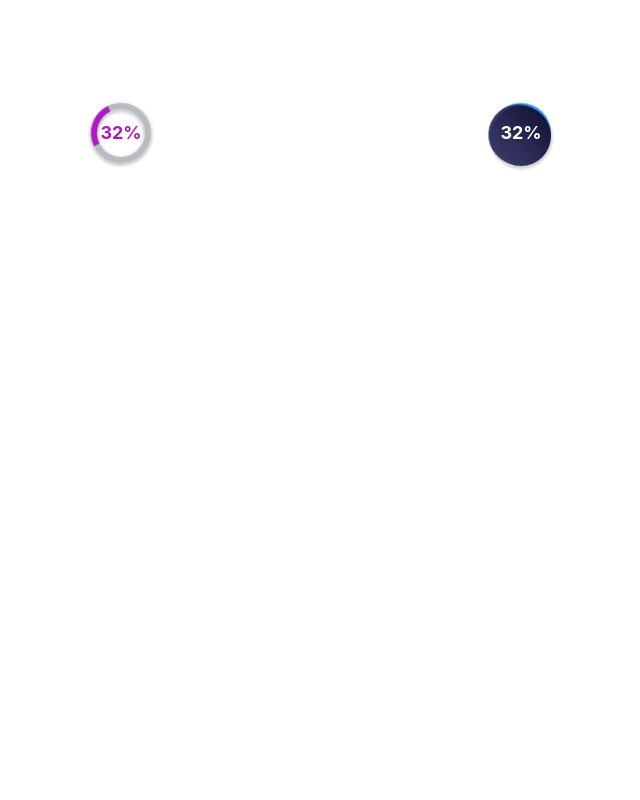
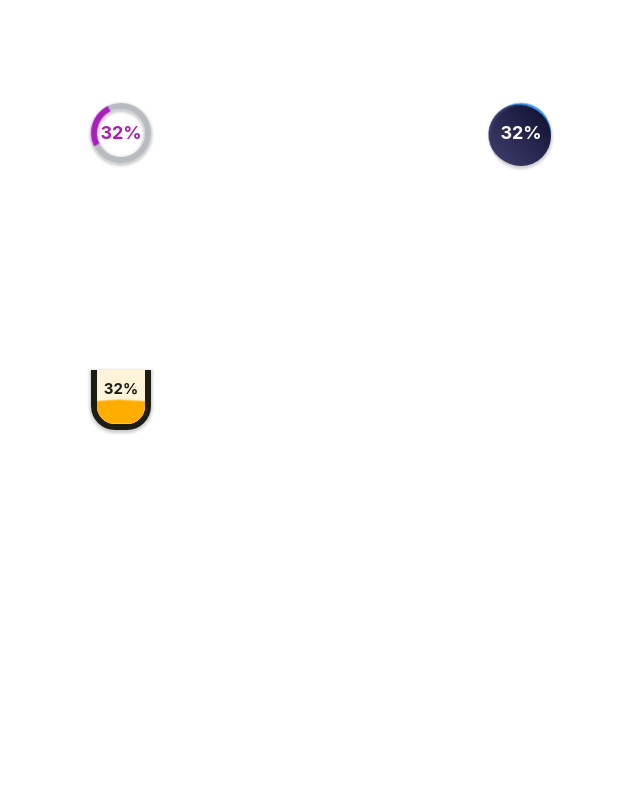
Before and after one commit to AmossXu/amos-ui-components, a React (Create React App) app: page / in a window 1280 px wide. Shown: the top 800 px of the page, without its empty margins (139-779 px from the left). Built offline with nearby package versions, Linux system fonts and the light colour scheme.

Commit message:
teacup loading

```diff
--- a/src/App.tsx
+++ b/src/App.tsx
@@ -5,6 +5,7 @@ import Button, { ButtonType, ButtonSize } from './conponents/Button/button';
 import Menu from './conponents/Menu/menu';
 import CircleLoading from './conponents/CircleLoading';
 import BubbleLoading from './conponents/BubbleLoading';
+import TeacupLoading from './conponents/TeacupLoading';
 import MenuItem from './conponents/Menu/menuItem';
 import './App.css';
 
@@ -16,6 +17,9 @@ function App() {
           index={32}
         />
         <BubbleLoading
+          index={32}
+        />
+        <TeacupLoading
           index={32}
         />
       </div>
--- /dev/null
+++ b/src/conponents/TeacupLoading/_style.scss
@@ -0,0 +1,119 @@
+.teacup-loading {
+  position: relative;
+  display: flex;
+  justify-content: center;
+  border: 4px solid rgb(30, 29, 20);
+  width: 40px;
+  height: 40px;
+  border-radius: 0 0 16px 16px;
+  border-top-width: 0;
+  background-color: #fff3da;
+  font-size: 10px;
+  line-height: 24px;
+  font-weight: bold;
+  color: rgb(30, 29, 20);
+  overflow: hidden;
+  box-shadow: 0 1px 2px 1px rgba(0, 0, 0, 0.2);
+  transform: translateZ(0);
+}
+.teacup-loading::before,
+.teacup-loading::after {
+  content: '';
+  position: absolute;
+  bottom: 0;
+  left: 0;
+  z-index: 0;
+  right: -120px;
+  height: 18px;
+  clip-path: polygon(
+    0% 20%,
+    2% 18%,
+    3% 16%,
+    5% 14%,
+    7% 13%,
+    9% 11%,
+    11% 10%,
+    12% 10%,
+    13% 10%,
+    14% 10%,
+    16% 11%,
+    17% 13%,
+    19% 14%,
+    20% 16%,
+    22% 18%,
+    24% 20%,
+    25% 22%,
+    27% 23%,
+    28% 24%,
+    30% 26%,
+    31% 20%,
+    33% 20%,
+    35% 20%,
+    36% 18%,
+    37% 17%,
+    39% 16%,
+    41% 14%,
+    42% 14%,
+    43% 13%,
+    45% 12%,
+    47% 11%,
+    49% 10%,
+    51% 11%,
+    52% 12%,
+    54% 14%,
+    59% 15%,
+    60% 16%,
+    62% 18%,
+    64% 20%,
+    65% 22%,
+    67% 23%,
+    68% 24%,
+    70% 23%,
+    71% 20%,
+    71% 19%,
+    72% 17%,
+    73% 16%,
+    75% 15%,
+    77% 14%,
+    79% 13%,
+    81% 12%,
+    82% 11%,
+    83% 10%,
+    85% 12%,
+    87% 13%,
+    89% 14%,
+    90% 14%,
+    91% 15%,
+    92% 16%,
+    94% 18%,
+    95% 20%,
+    96% 22%,
+    98% 20%,
+    100% 100%,
+    0% 100%,
+  );
+}
+.teacup-loading::before {
+  background-color: rgb(255, 214, 125);
+  animation: move1 infinite 5s linear;
+}
+.teacup-loading::after {
+  background-color: rgb(255,174,0);
+  animation: move2 infinite 2s linear;
+}
+@keyframes move1 {
+  0% {
+    transform: translateX(0);
+  }
+  100% {
+    transform: translateX(-80px);
+  }
+}
+@keyframes move2 {
+  0% {
+    transform: translateX(-20px);
+  }
+  100% {
+    transform: translateX(-100px);
+  }
+}
--- /dev/null
+++ b/src/conponents/TeacupLoading/index.tsx
@@ -0,0 +1,16 @@
+import React from 'react';
+
+const TeacupLoading: React.FC<any> = (props) => {
+  const {
+    index,
+
+  } = props
+  // const classes = classNames('menu', className, {
+  //   'menu-vertical': mode === 'vertical'
+  // })
+  return(
+    <div className="teacup-loading">{index}%</div>
+  )
+}
+
+export default TeacupLoading
--- a/src/styles/index.scss
+++ b/src/styles/index.scss
@@ -17,3 +17,6 @@
 
 // bubbleloading
 @import "../conponents/BubbleLoading/style";
+
+// bubbleloading
+@import "../conponents/TeacupLoading/style";
```
